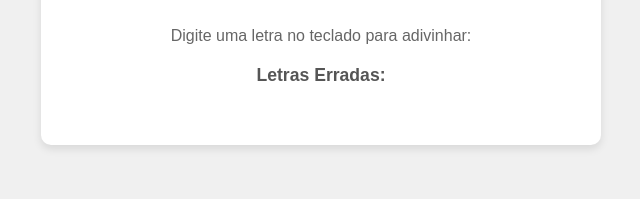
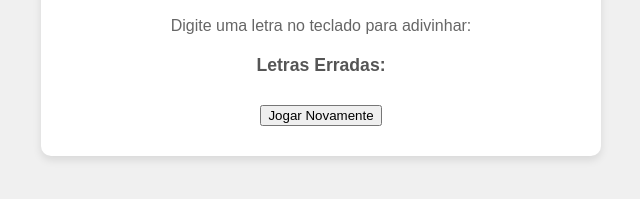
Before and after one commit to ThiagoLange/Jogo-Forca, a plain HTML site: page index.html in a window 1280 px wide. Shown: the part 409-608 px from the top of the page, without its empty margins (319-959 px from the left). Drawn offline with Linux system fonts and the light colour scheme.

Commit message:
Adicionando botao de restart no html

```diff
--- a/index.html
+++ b/index.html
@@ -20,6 +20,7 @@
             <p id="wrong-letters-list"></p>
             </div>
 
+        <button id="restart-button">Jogar Novamente</button>
         </div>
 
     <script src="script.js"></script>
```
